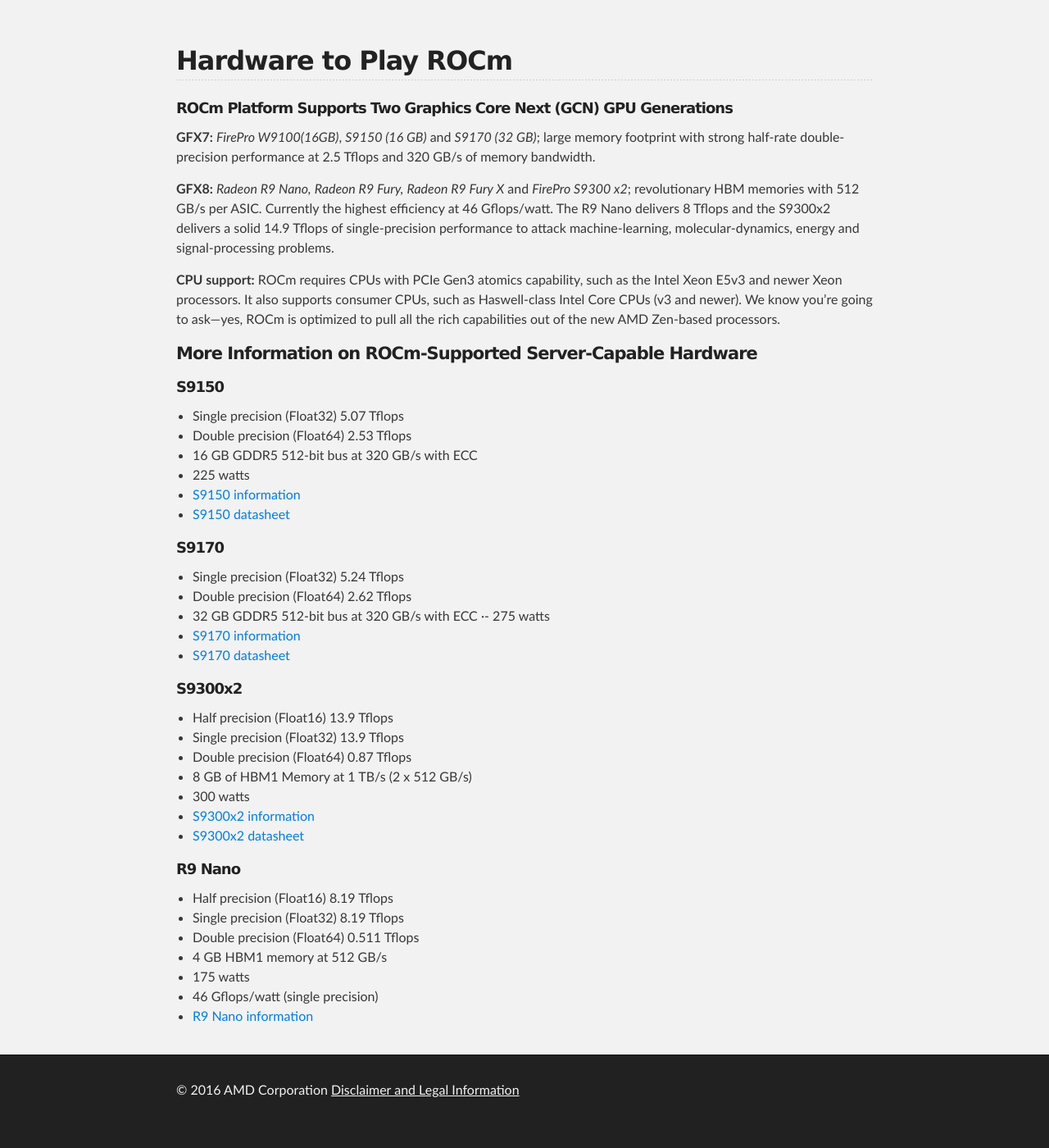
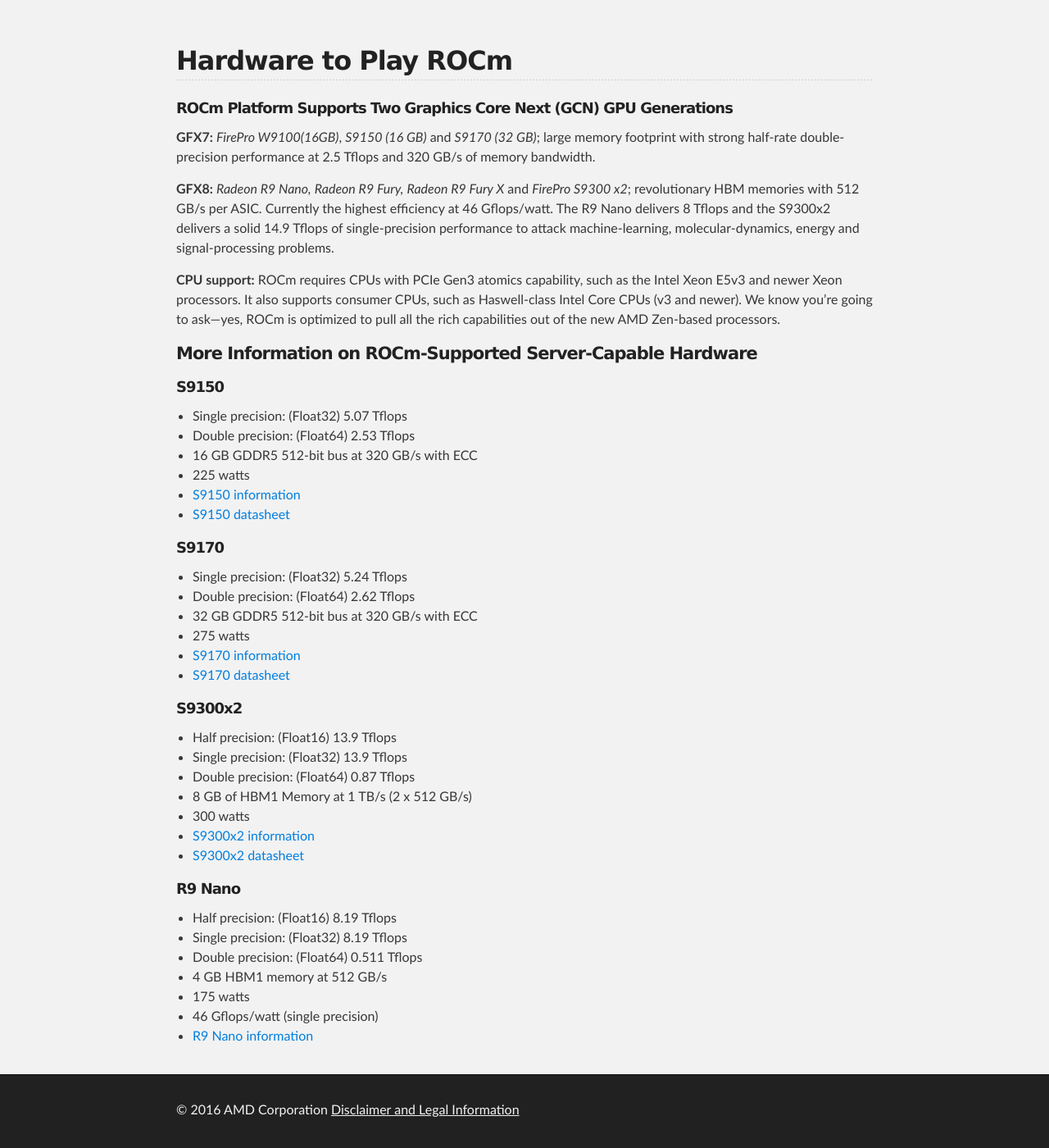
Before and after one commit to ROCm/ROCm.github.io, a Jekyll site: the page hardware.html, which Jekyll copies as it is, in a window 1280 px wide and 1400 px high, scrolled down 303 px. Shown: the whole window at 82% size. Built offline with Jekyll 4.4.1, drawn with Linux system fonts in a browser that asks for light colours; before the commit the page ends 1679 px from its top, so only the background shows below that.

```diff
--- a/hardware.html
+++ b/hardware.html
@@ -66,8 +66,8 @@
 <h5>S9150</h5>
 
 <ul>
-<li>Single precision (Float32) 5.07 Tflops</li>
-<li>Double precision (Float64) 2.53 Tflops</li>
+<li>Single precision: (Float32) 5.07 Tflops</li>
+<li>Double precision: (Float64) 2.53 Tflops</li>
 <li>16 GB GDDR5 512-bit bus at 320 GB/s with ECC</li>
 <li>225 watts</li>
 <li><a href="http://www.amd.com/en-us/products/graphics/workstation/firepro-remote-graphics/s9150">S9150 information</a></li>
@@ -77,10 +77,10 @@
 <h5>S9170</h5>
 
 <ul>
-<li>Single precision (Float32)  5.24 Tflops</li>
-<li>Double precision (Float64)  2.62 Tflops</li>
-<li>32 GB GDDR5 512-bit bus at 320 GB/s with ECC
-·- 275 watts</li>
+<li>Single precision: (Float32)  5.24 Tflops</li>
+<li>Double precision: (Float64)  2.62 Tflops</li>
+<li>32 GB GDDR5 512-bit bus at 320 GB/s with ECC</li>
+<li>275 watts</li>
 <li><a href="http://www.amd.com/en-us/products/graphics/server/s9170">S9170 information</a></li>
 <li><a href="http://www.amd.com/Documents/AMD-FirePro-S9170-Datasheet.pdf">S9170 datasheet</a></li>
 </ul>
@@ -88,9 +88,9 @@
 <h5>S9300x2</h5>
 
 <ul>
-<li>Half precision (Float16) 13.9 Tflops</li>
-<li>Single precision (Float32)  13.9 Tflops</li>
-<li>Double precision (Float64)  0.87 Tflops</li>
+<li>Half precision: (Float16) 13.9 Tflops</li>
+<li>Single precision: (Float32)  13.9 Tflops</li>
+<li>Double precision: (Float64)  0.87 Tflops</li>
 <li>8 GB of HBM1 Memory at 1 TB/s  (2 x 512 GB/s)</li>
 <li>300 watts</li>
 <li><a href="http://www.amd.com/en-us/products/graphics/server/s9300-x2">S9300x2 information</a></li>
@@ -100,9 +100,9 @@
 <h5>R9 Nano</h5>
 
 <ul>
-<li>Half precision (Float16) 8.19 Tflops</li>
-<li>Single precision (Float32)  8.19 Tflops</li>
-<li>Double precision (Float64)  0.511 Tflops</li>
+<li>Half precision: (Float16) 8.19 Tflops</li>
+<li>Single precision: (Float32)  8.19 Tflops</li>
+<li>Double precision: (Float64)  0.511 Tflops</li>
 <li>4 GB HBM1 memory at 512 GB/s</li>
 <li>175 watts</li>
 <li>46 Gflops/watt (single precision)</li>
```
